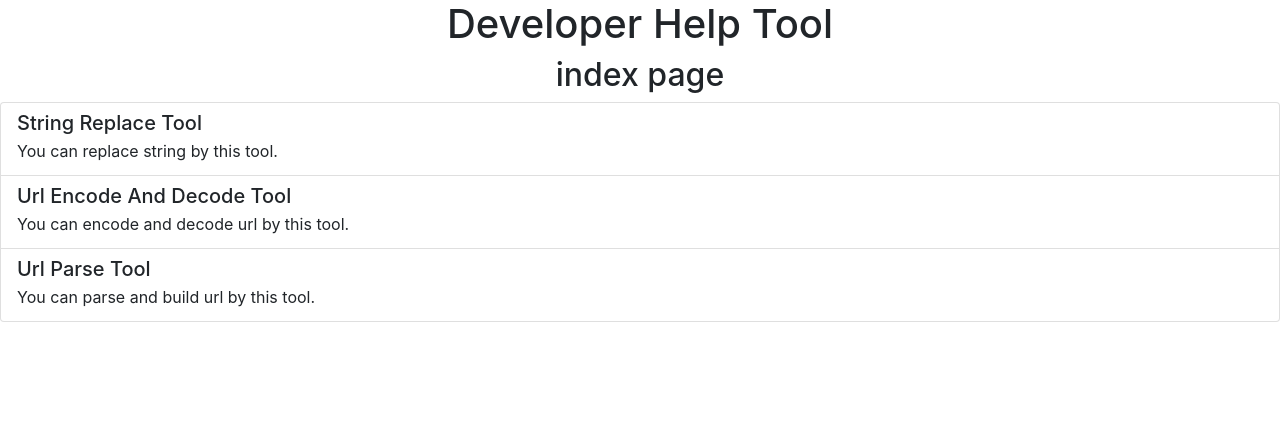
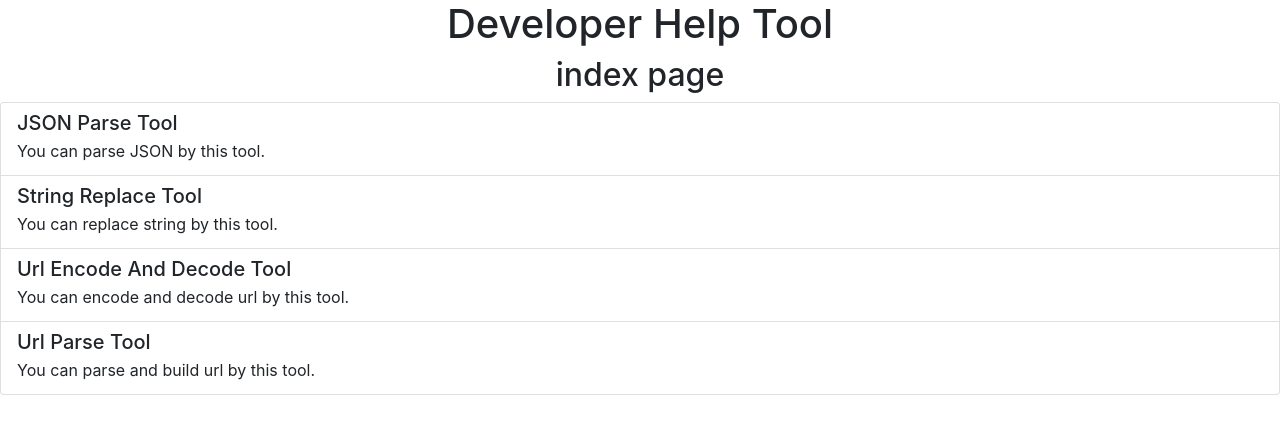
Before and after one commit to eno314/DeveloperHelpTool, a Next.js app: page / in a window 1280 px wide. Shown: the top 434 px of the page. Built offline with nearby package versions, Linux system fonts and the light colour scheme.

Commit message:
add JSON Parse Tool link to index.

```diff
--- a/src/pages/index.tsx
+++ b/src/pages/index.tsx
@@ -3,6 +3,11 @@ import ToolList from '@/components/molecules/ToolList/ToolList'
 import React from 'react'
 
 const links = [
+  {
+    linkPath: '/json/parse',
+    title: 'JSON Parse Tool',
+    description: 'You can parse JSON by this tool.'
+  },
   {
     linkPath: '/string/replace',
     title: 'String Replace Tool',
--- a/src/pages/json/parse/index.tsx
+++ b/src/pages/json/parse/index.tsx
@@ -5,7 +5,7 @@ import React from 'react'
 const JSONEncode = (): JSX.Element => {
   return (
     <DeveloperHelpToolFrame
-      subTitle={'JSON Encode And Decode Tool'}
+      subTitle={'JSON Parse Tool'}
       content={<JSONEncodeForm />}
     />
   )
```
